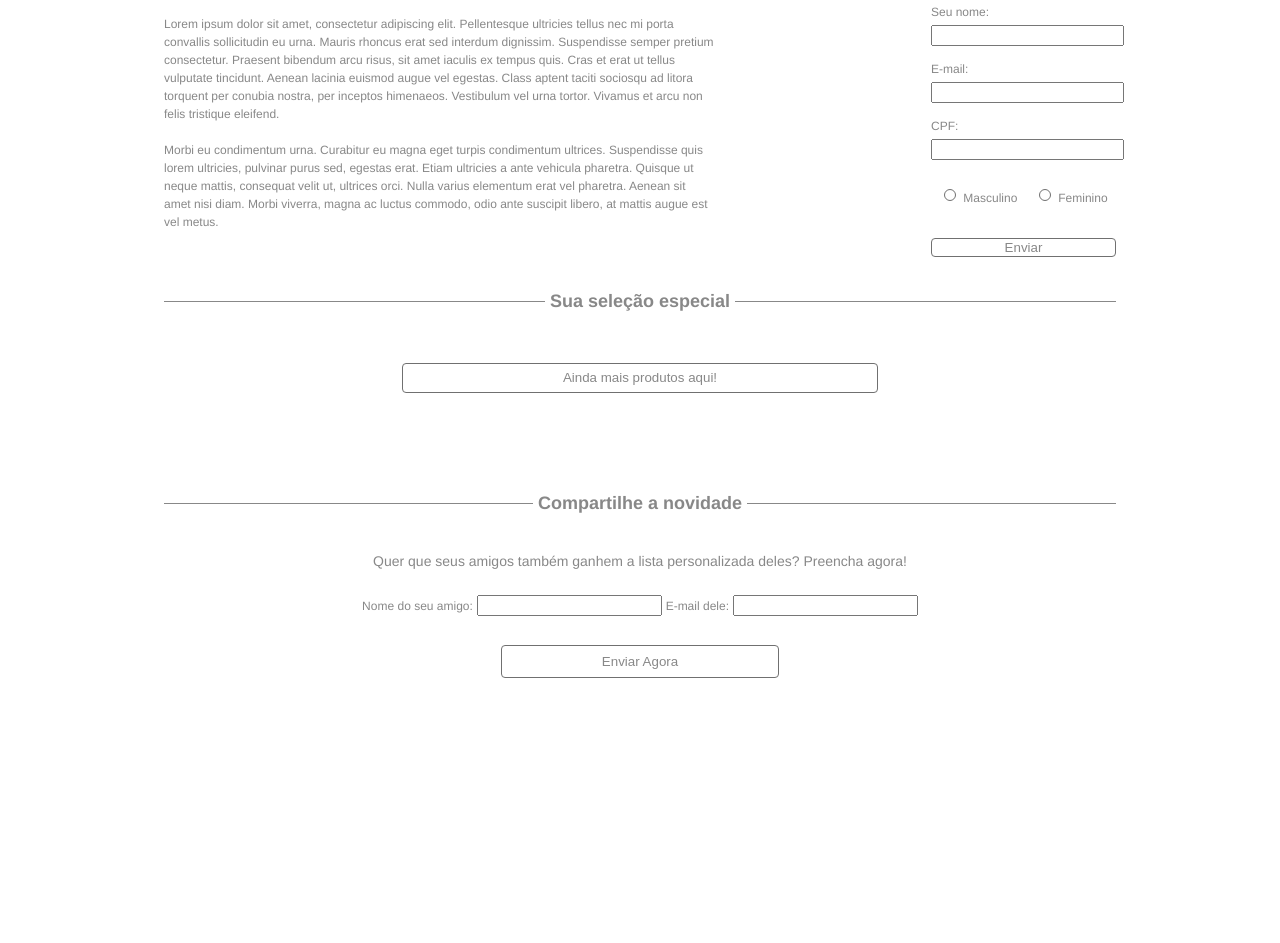
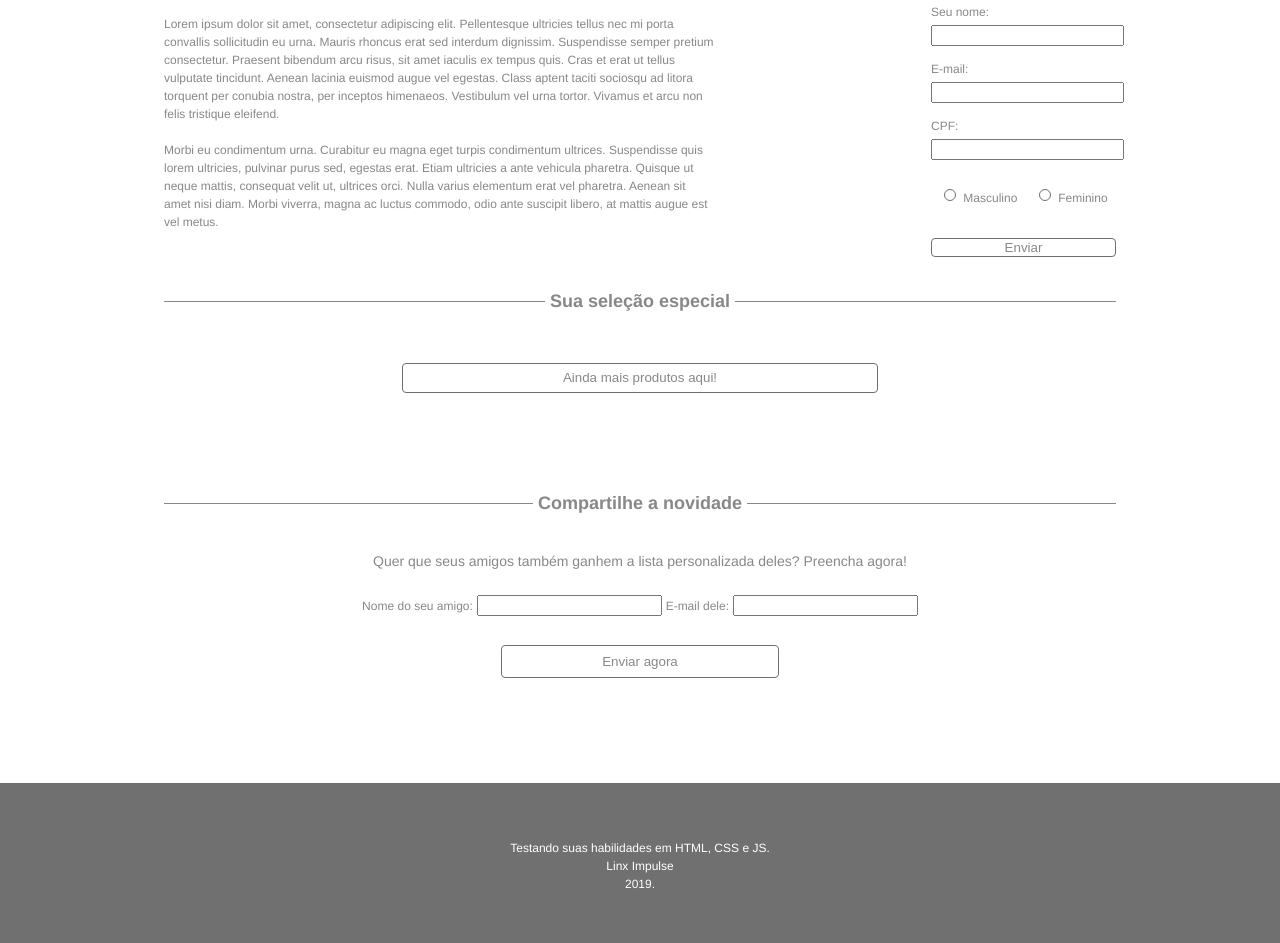
Before and after one commit to GabrielZilmar/dsn, a plain HTML site: page index.html in a window 1280 px wide. Shown: the part 369-1312 px from the top of the page. Before the commit the page ends 1047 px from the top, so only its background shows below. Drawn offline with Linux system fonts and the light colour scheme; no server answers.

Commit message:
feat: footer

```diff
--- a/app/styles/index.css
+++ b/app/styles/index.css
@@ -1,5 +1,6 @@
 body {
   font: normal normal normal 14px/16px Helvetica Neue;
+  letter-spacing: 0px;
   top: 0px;
   left: 0px;
   background: #ffffff 0% 0% no-repeat padding-box;
@@ -81,7 +82,6 @@ a {
   width: 550px;
   text-align: left;
   font: normal normal normal 12px/18px Helvetica Neue;
-  letter-spacing: 0px;
   color: #888888;
   opacity: 1;
 }
@@ -90,7 +90,6 @@ a {
   height: 16px;
   text-align: center;
   font: normal normal normal 14px/16px Helvetica Neue;
-  letter-spacing: 0px;
   color: #888888;
   opacity: 1;
   margin-top: 3em;
@@ -220,6 +219,26 @@ a {
   margin: 0.5em auto 1em auto;
 }
 
+/* Footer */
+#footer {
+  margin: 7.5em auto 0 auto;
+  height: 158px;
+  line-height: 158px;
+  text-align: center;
+  background: #707070 0% 0% no-repeat padding-box;
+  border: 1px solid #707070;
+}
+
+#footer p {
+  height: 50px;
+  display: inline-block;
+  vertical-align: middle;
+  line-height: normal;
+  font: normal normal normal 12px/18px Helvetica Neue;
+  color: #ffffff;
+  opacity: 1;
+}
+
 /* Mobile */
 @media screen and (max-width: 760px) {
   /* Header */
--- a/index.html
+++ b/index.html
@@ -110,11 +110,21 @@
             <input type="text" id="femail" name="femail" value="" />
             <br /><br />
             <div style="display: flex; justify-content: center">
-              <button class="send" style="padding: 8px; width: 50%" type="button">Enviar Agora</button>
+              <button class="send" style="padding: 8px; width: 50%" type="button">Enviar agora</button>
             </div>
           </form>
         </div>
       </div>
     </section>
+
+    <section>
+      <footer id="footer">
+        <p>
+          Testando suas habilidades em HTML, CSS e JS. <br />
+          Linx Impulse <br />
+          2019.
+        </p>
+      </footer>
+    </section>
   </body>
 </html>
```
